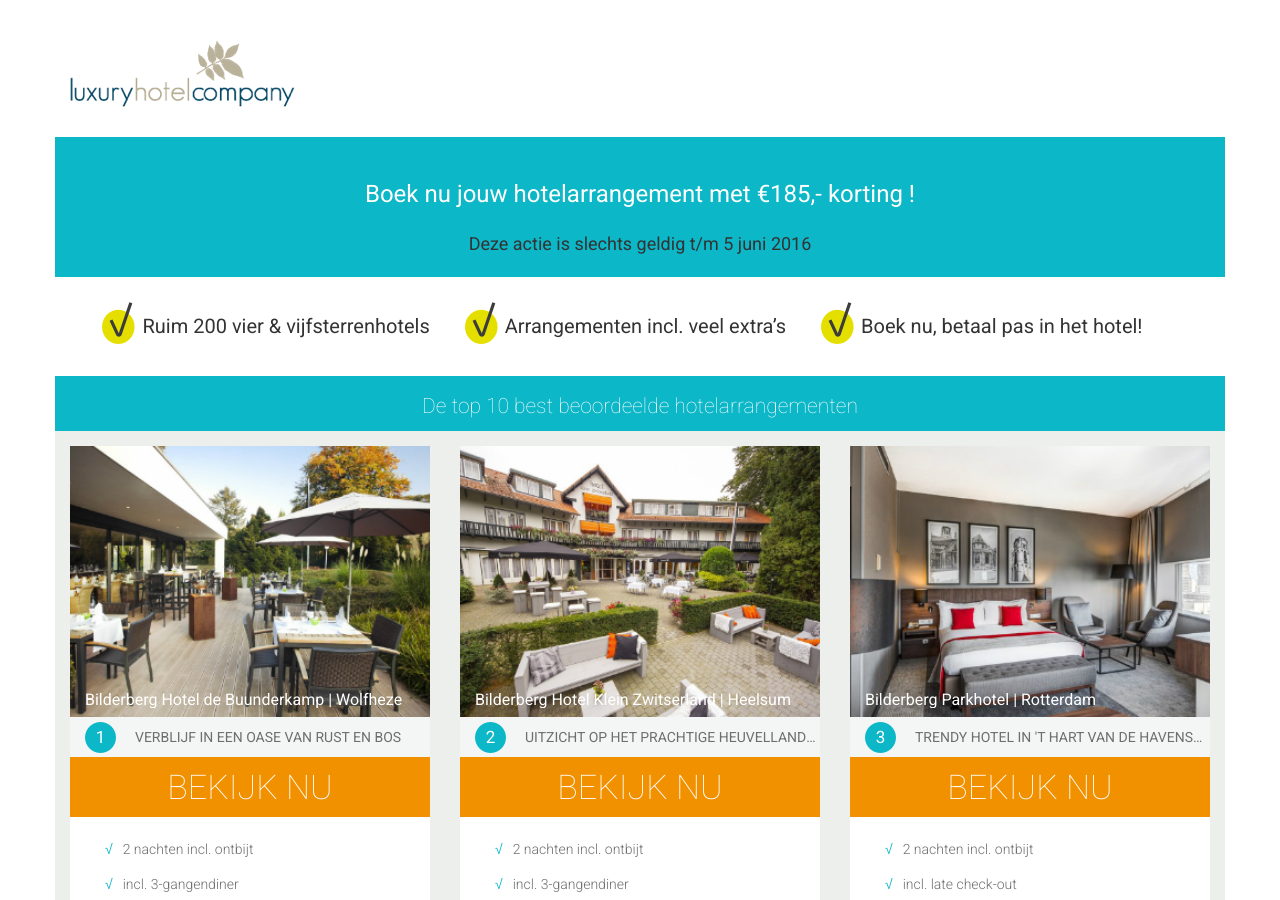
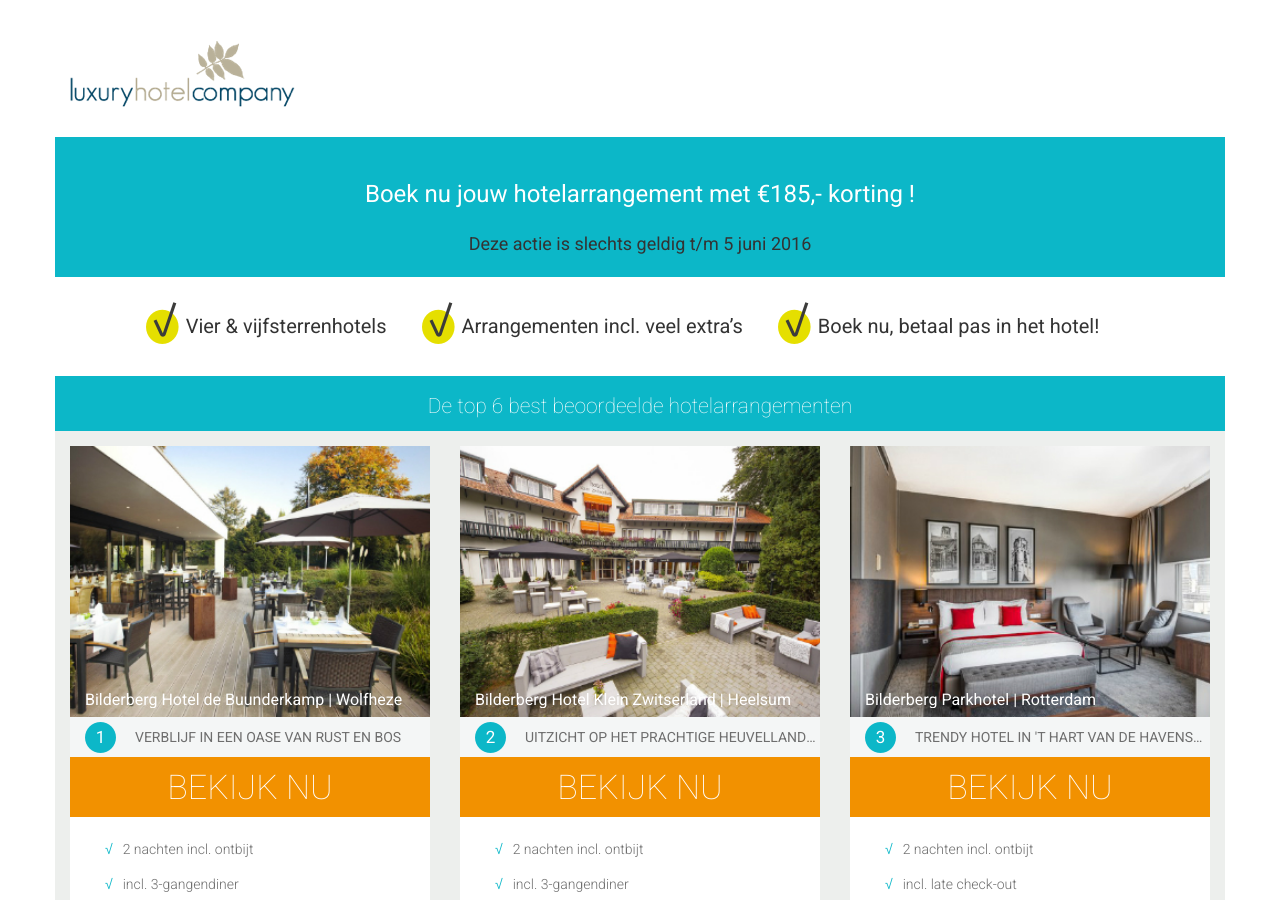
Before and after one commit to Albert91/bilderberg, a Jekyll site: the page built from index.html, in a window 1280 px wide and 900 px high. Built offline with Jekyll 4.4.1, drawn with Linux system fonts in a browser that asks for light colours.

Commit message:
Small fixes

```diff
--- a/_includes/action_bar.html
+++ b/_includes/action_bar.html
@@ -1,7 +1,7 @@
 <div class="container">
   <div class="row">
     <div class="actionbar text-center">
-      <p>De top 10 best beoordeelde hotelarrangementen</p>
+      <p>De top 6 best beoordeelde hotelarrangementen</p>
     </div>
   </div>
 </div>
--- a/_includes/action_points.html
+++ b/_includes/action_points.html
@@ -2,7 +2,7 @@
   <div class="row">
     <div class="col-xs-12 text-center">
       <ul class="list-unstyled actionpoints">
-        <li class="hidden-xs">Ruim 200 vier &amp; vijfsterrenhotels</li>
+        <li class="hidden-xs">Vier &amp; vijfsterrenhotels</li>
         <li class="hidden-xs">Arrangementen incl. veel extra’s</li>
         <li>Boek nu, betaal pas in het hotel!</li>
       </ul>
```
